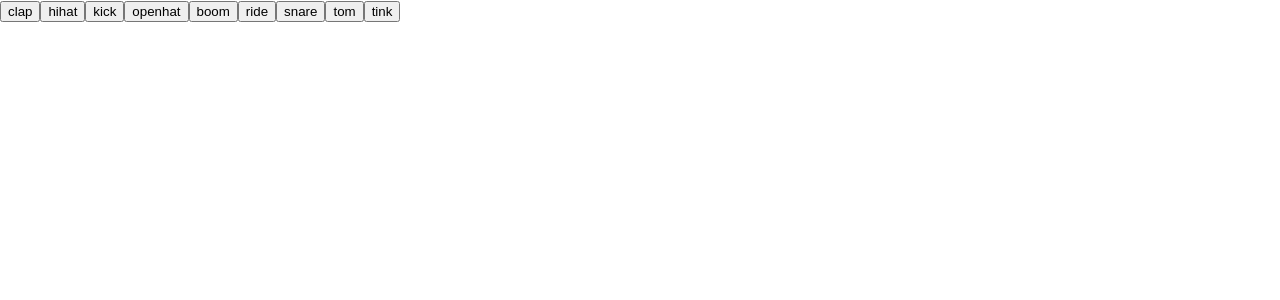
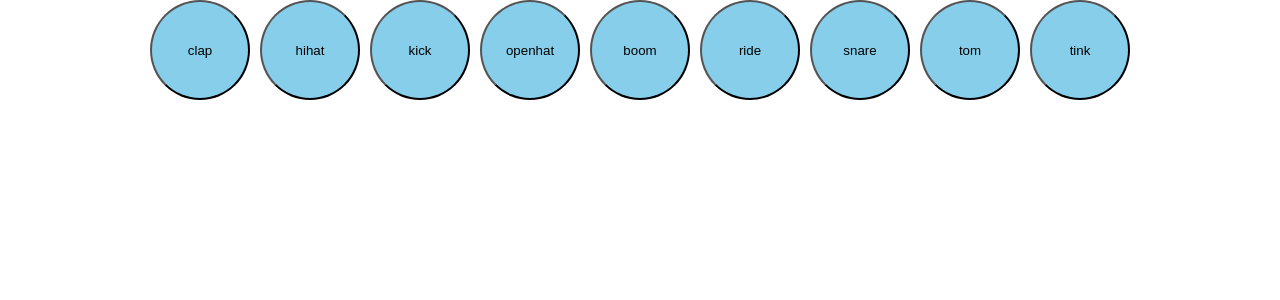
Before and after one commit to snigdho611/react-drums, a React (Create React App) app: page / in a window 1280 px wide. Shown: the top 300 px of the page. Built offline with nearby package versions, Linux system fonts and the light colour scheme; the HTML template or start-up script is replaced by a standard one.

Commit message:
Adding further changes to logic and implementing css

```diff
--- a/src/App.css
+++ b/src/App.css
@@ -1,9 +1,34 @@
-body {
-  /* text-align: center; */
-  /* background-image: url('/src/images/background.jpg'); */
+.page{
+  width: 100%;
+  display: flex;
+  gap: 10px;
+  justify-content: center;
+}
+
+.instrument{
+  background-color: skyblue;
+  height: 100px;
+  width: 100px;
+  transition: background-color 0.25s, transform 0.25s;
+  border-radius: 50%;
+}
+
+.instrument-clicked{
+  height: 100px;
+  width: 100px;
+  transition: background-color 0.25s, transform 0.25s;
+  border-radius: 50%;
+  background-color: blue;
+  transform: scale(0.95);
+}
+
+.instrument:active{
+  background-color: blue;
+  transform: scale(0.95);
+}
+/* body {
   background-size: cover;
   mix-blend-mode: darken;
-  /* background-color: #61dafb; */
 }
 
 .App-logo {
@@ -39,4 +64,4 @@ body {
   to {
     transform: rotate(360deg);
   }
-}
+} */
--- a/src/App.tsx
+++ b/src/App.tsx
@@ -1,4 +1,4 @@
-import { useEffect, useMemo, useRef } from "react";
+import { useEffect, useMemo, useRef, useState } from "react";
 import "./App.css";
 import clap from "./sounds/clap.wav";
 import hihat from "./sounds/hihat.wav";
@@ -11,16 +11,6 @@ import tom from "./sounds/tom.wav";
 import tink from "./sounds/tink.wav";
 
 function App() {
-  // const clapAudio = new Audio(clap);
-  // const hihatAudio = new Audio(hihat);
-  // const kickAudio = new Audio(kick);
-  // const openhatAudio = new Audio(openhat);
-  // const boomAudio = new Audio(boom);
-  // const rideAudio = new Audio(ride);
-  // const snareAudio = new Audio(snare);
-  // const tomAudio = new Audio(tom);
-  // const tinkAudio = new Audio(tink);
-
   const clapRef = useRef<HTMLButtonElement | null>(null);
   const hihatRef = useRef<HTMLButtonElement | null>(null);
   const kickRef = useRef<HTMLButtonElement | null>(null);
@@ -30,6 +20,18 @@ function App() {
   const snareRef = useRef<HTMLButtonElement | null>(null);
   const tomRef = useRef<HTMLButtonElement | null>(null);
   const tinkRef = useRef<HTMLButtonElement | null>(null);
+
+  const [clapClicked, setClapClicked] = useState<boolean>(false);
+  const [hihatClicked, setHihatClicked] = useState<boolean>(false);
+  const [kickClicked, setKickClicked] = useState<boolean>(false);
+  const [openhatClicked, setOpenhatClicked] = useState<boolean>(false);
+  const [boomClicked, setBoomClicked] = useState<boolean>(false);
+  const [rideClicked, setRideClicked] = useState<boolean>(false);
+  const [snareClicked, setSnareClicked] = useState<boolean>(false);
+  const [tomClicked, setTomClicked] = useState<boolean>(false);
+  const [tinkClicked, setTinkClicked] = useState<boolean>(false);
+
+  const [isPlaying, setIsPlaying] = useState<boolean>(false);
 
   useMemo(() => {
     const clapAudio = new Audio(clap);
@@ -42,45 +44,7 @@ function App() {
     const tomAudio = new Audio(tom);
     const tinkAudio = new Audio(tink);
 
-    const handleUserKeyPress = (event: KeyboardEvent) => {
-      if (event.key === "a" || event.key === "A") {
-        clapAudio.currentTime = 0;
-        clapAudio.play();
-      }
-      if (event.key === "s" || event.key === "S") {
-        hihatAudio.currentTime = 0;
-        hihatAudio.play();
-      }
-      if (event.key === "d" || event.key === "D") {
-        kickAudio.currentTime = 0;
-        kickAudio.play();
-      }
-      if (event.key === "f" || event.key === "F") {
-        openhatAudio.play();
-      }
-      if (event.key === "g" || event.key === "G") {
-        boomAudio.currentTime = 0;
-        boomAudio.play();
-      }
-      if (event.key === "h" || event.key === "H") {
-        rideAudio.currentTime = 0;
-        rideAudio.play();
-      }
-      if (event.key === "j" || event.key === "J") {
-        snareAudio.currentTime = 0;
-        snareAudio.play();
-      }
-      if (event.key === "k" || event.key === "K") {
-        tomAudio.currentTime = 0;
-        tomAudio.play();
-      }
-      if (event.key === "l" || event.key === "L") {
-        tinkAudio.currentTime = 0;
-        tinkAudio.play();
-      }
-    };
-
-    const handleMouseClick = (event: MouseEvent) => {
+    const handleMouseDownClick = () => {
       if (clapRef.current) {
         clapRef.current.addEventListener("click", () => {
           clapAudio.currentTime = 0;
@@ -89,14 +53,14 @@ function App() {
       }
       if (hihatRef.current) {
         hihatRef.current.addEventListener("click", () => {
-          clapAudio.currentTime = 0;
-          clapAudio.play();
+          hihatAudio.currentTime = 0;
+          hihatAudio.play();
         });
       }
-      if (hihatRef.current) {
-        hihatRef.current.addEventListener("click", () => {
-          hihatAudio.currentTime = 0;
-          hihatAudio.play();
+      if (kickRef.current) {
+        kickRef.current.addEventListener("click", () => {
+          kickAudio.currentTime = 0;
+          kickAudio.play();
         });
       }
       if (openhatRef.current) {
@@ -137,25 +101,126 @@ function App() {
       }
     };
 
-    document.addEventListener("keydown", handleUserKeyPress);
-    document.addEventListener("mousedown", handleMouseClick);
+    const handleUserKeyPressUp = (event: KeyboardEvent) => {
+      if (event.key === "a" || event.key === "A") {
+        setClapClicked(false);
+      }
+      if (event.key === "s" || event.key === "S") {
+        setHihatClicked(false);
+      }
+      if (event.key === "d" || event.key === "D") {
+        setKickClicked(false);
+      }
+      if (event.key === "f" || event.key === "F") {
+        setOpenhatClicked(false);
+      }
+      if (event.key === "g" || event.key === "G") {
+        setBoomClicked(false);
+      }
+      if (event.key === "h" || event.key === "H") {
+        setRideClicked(false);
+      }
+      if (event.key === "j" || event.key === "J") {
+        setSnareClicked(false);
+      }
+      if (event.key === "k" || event.key === "K") {
+        setTomClicked(false);
+      }
+      if (event.key === "l" || event.key === "L") {
+        setTinkClicked(false);
+      }
+    };
+
+    const handleUserKeyPressDown = (event: KeyboardEvent) => {
+      if ((event.key === "a" || event.key === "A")) {
+        setClapClicked(true);
+        clapAudio.currentTime = 0;
+        clapAudio.play();
+      }
+      if (event.key === "s" || event.key === "S") {
+        setHihatClicked(true)
+        hihatAudio.currentTime = 0;
+        hihatAudio.play();
+      }
+      if (event.key === "d" || event.key === "D") {
+        setKickClicked(true)
+        kickAudio.currentTime = 0;
+        kickAudio.play();
+      }
+      if (event.key === "f" || event.key === "F") {
+        setOpenhatClicked(true)
+        openhatAudio.currentTime = 0;
+        openhatAudio.play();
+      }
+      if (event.key === "g" || event.key === "G") {
+        setBoomClicked(true)
+        boomAudio.currentTime = 0;
+        boomAudio.play();
+      }
+      if (event.key === "h" || event.key === "H") {
+        setRideClicked(true)
+        rideAudio.currentTime = 0;
+        rideAudio.play();
+      }
+      if (event.key === "j" || event.key === "J") {
+        setSnareClicked(true)
+        snareAudio.currentTime = 0;
+        snareAudio.play();
+      }
+      if (event.key === "k" || event.key === "K") {
+        setTomClicked(true)
+        tomAudio.currentTime = 0;
+        tomAudio.play();
+      }
+      if (event.key === "l" || event.key === "L") {
+        setTinkClicked(true)
+        tinkAudio.currentTime = 0;
+        tinkAudio.play();
+      }
+    };
+
+    document.addEventListener("keydown", handleUserKeyPressDown);
+    document.addEventListener("mousedown", handleMouseDownClick);
+    document.addEventListener("keyup", handleUserKeyPressUp);
     return () => {
-      window.removeEventListener("keydown", handleUserKeyPress);
-      window.removeEventListener("mousedown", handleMouseClick);
+      window.removeEventListener("keydown", handleUserKeyPressDown);
+      window.removeEventListener("keyup", handleUserKeyPressUp);
+      window.removeEventListener("mousedown", handleMouseDownClick);
     };
   }, []);
 
   return (
-    <div className="App">
-      <button ref={clapRef}>clap</button>
-      <button ref={hihatRef}>hihat</button>
-      <button ref={kickRef}>kick</button>
-      <button ref={openhatRef}>openhat</button>
-      <button ref={boomRef}>boom</button>
-      <button ref={rideRef}>ride</button>
-      <button ref={snareRef}>snare</button>
-      <button ref={tomRef}>tom</button>
-      <button ref={tinkRef}>tink</button>
+    <div className="page">
+      <button
+        className={clapClicked ? "instrument-clicked" : "instrument"}
+        ref={clapRef}
+      >
+        clap
+      </button>
+      <button className={hihatClicked ? "instrument-clicked" : "instrument"} ref={hihatRef}>
+        hihat
+      </button>
+      <button className={kickClicked ? "instrument-clicked" : "instrument"} ref={kickRef}>
+        kick
+      </button>
+      <button className={openhatClicked ? "instrument-clicked" : "instrument"} ref={openhatRef}>
+        openhat
+      </button>
+      <button className={boomClicked ? "instrument-clicked" : "instrument"} ref={boomRef}>
+        boom
+      </button>
+      <button className={rideClicked ? "instrument-clicked" : "instrument"} ref={rideRef}>
+        ride
+      </button>
+      <button className={snareClicked ? "instrument-clicked" : "instrument"} ref={snareRef}>
+        snare
+      </button>
+      <button className={tomClicked ? "instrument-clicked" : "instrument"} ref={tomRef}>
+        tom
+      </button>
+      <button className={tinkClicked ? "instrument-clicked" : "instrument"} ref={tinkRef}>
+        tink
+      </button>
     </div>
   );
 }
```
